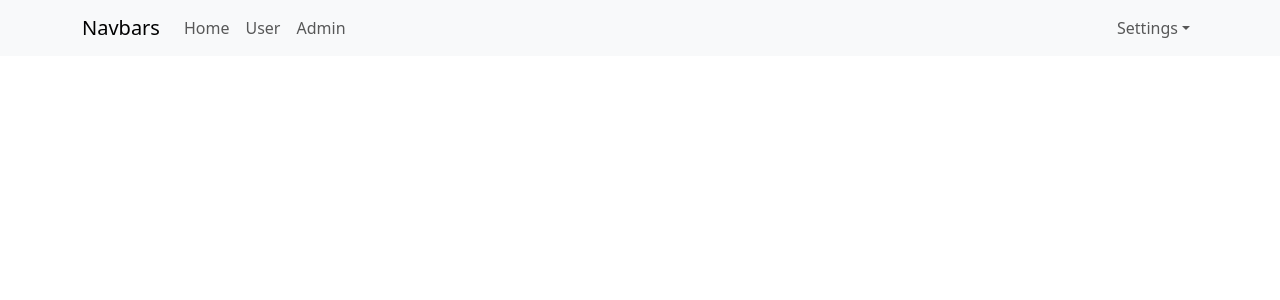
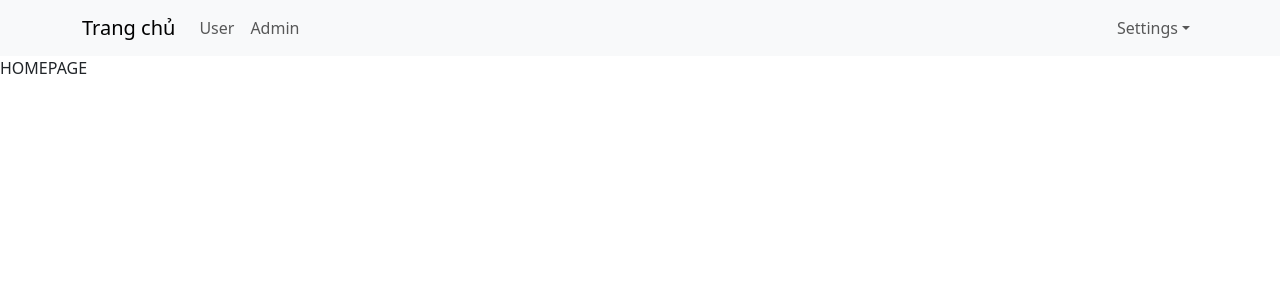
Before and after one commit to toilahonganh/base-react-redux, a React (Create React App) app: page / in a window 1280 px wide. Shown: the top 300 px of the page. Built offline with nearby package versions, Linux system fonts and the light colour scheme.

Commit message:
Index Router

```diff
--- a/src/App.scss
+++ b/src/App.scss
@@ -7,3 +7,11 @@ body {
   -webkit-font-smoothing: antialiased;
   -moz-osx-font-smoothing: grayscale;
 }
+
+.app-container {
+  .header-container {
+    .navbar-nav .nav-link.active {
+      color: red;
+    }
+  }
+}
--- a/src/components/Header/Header.js
+++ b/src/components/Header/Header.js
@@ -2,31 +2,30 @@ import Container from 'react-bootstrap/Container';
 import Nav from 'react-bootstrap/Nav';
 import Navbar from 'react-bootstrap/Navbar';
 import NavDropdown from 'react-bootstrap/NavDropdown';
-import { Link } from 'react-router-dom';
+import { Link, NavLink } from 'react-router-dom';
 
 
 const Header = () => {
     return (
         <Navbar expand="lg" className="bg-body-tertiary">
             <Container>
-                <Navbar.Brand href="/">Navbars</Navbar.Brand>
+                <NavLink to="/" className='navbar-brand'>Trang chủ</NavLink>
                 <Navbar.Toggle aria-controls="basic-navbar-nav" />
                 <Navbar.Collapse id="basic-navbar-nav">
                     <Nav className="me-auto">
-                        <Link to="/" className='nav-link'>Home</Link>
-                        <Link to="/users" className='nav-link'>User</Link>
-                        <Link to="/admin" className='nav-link'>Admin</Link>
+                        <NavLink to="/users" className='nav-link'>User</NavLink>
+                        <NavLink to="/admin" className='nav-link'>Admin</NavLink>
                     </Nav>
 
                     <Nav>
                         <NavDropdown title="Settings" id="basic-nav-dropdown">
-                            <NavDropdown.Item href="#action/3.1">Login</NavDropdown.Item>
-                            <NavDropdown.Item href="#action/3.2">
+                            <NavDropdown.Item>Login</NavDropdown.Item>
+                            <NavDropdown.Item>
                                 Logout
                             </NavDropdown.Item>
-                            <NavDropdown.Item href="#action/3.3">Profile</NavDropdown.Item>
+                            <NavDropdown.Item>Profile</NavDropdown.Item>
                             <NavDropdown.Divider />
-                            <NavDropdown.Item href="#action/3.4">
+                            <NavDropdown.Item>
                                 Separated link
                             </NavDropdown.Item>
                         </NavDropdown>
--- /dev/null
+++ b/src/components/Home/HomePage.js
@@ -0,0 +1,8 @@
+const HomePage = () => {
+    return (
+        <div className="homepage-container">
+            HOMEPAGE
+        </div>
+    )
+}
+export default HomePage;
--- a/src/index.js
+++ b/src/index.js
@@ -10,6 +10,7 @@ import 'bootstrap/dist/css/bootstrap.min.css';
 import { BrowserRouter, Routes, Route } from 'react-router-dom';
 import User from './components/User/User';
 import Admin from './components/Admin/Admin';
+import HomePage from './components/Home/HomePage';
 
 const root = ReactDOM.createRoot(document.getElementById('root'));
 root.render(
@@ -19,6 +20,7 @@ root.render(
       {/* <App /> */}
       <Routes>
         <Route path='/' element={<App />}>
+          <Route index element={<HomePage />}></Route>
           <Route path='users' element={<User />} />
           <Route path='admin' element={<Admin />} />
         </Route>
```
Also changed, not shown: package.json (line endings or trailing spaces).
